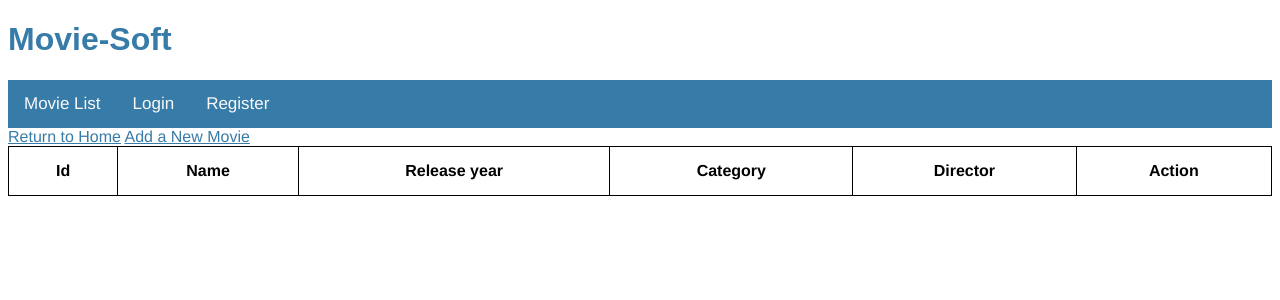
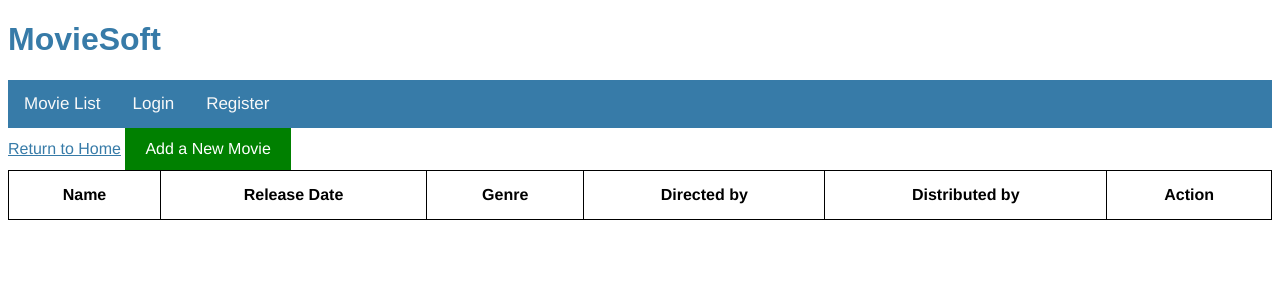
Before and after one commit to alexsvt2/moviesoft, a Flask app: page /movies in a window 1280 px wide. Shown: the top 300 px of the page. Run offline with Flask 2, Linux system fonts and the light colour scheme; data that the repository does not hold is empty.

Commit message:
se verificaron cambios y se agrego directed by y Distributed by, tambien se modifico el tipo de input en el formulario y  esta pendiente agregar la fecha a la base de datos, se requiere eliminar la base de datos y empezar con una nueva

```diff
--- a/static/css/main.css
+++ b/static/css/main.css
@@ -28,8 +28,22 @@ h1, h2, h3, h4, h5 {
   color: red
 }
 
-.delete-botton {
+.delete-button {
   background-color: red;
+  border: none;
+  color: white;
+  padding: 12px 20px;
+  text-align: center;
+  text-decoration: none;
+  display: inline-block;
+  font-size: 16px;
+}
+
+.tool-bar {
+}
+
+.add-button {
+  background-color: green;
   border: none;
   color: white;
   padding: 12px 20px;
--- a/templates/base/base.html
+++ b/templates/base/base.html
@@ -6,7 +6,7 @@
 
 </head>
 <body>
-    <h1>Movie-Soft</h1>
+    <h1>MovieSoft</h1>
     <nav>
         <a href="/movies">Movie List</a>
         <a class="login" href="#">Login</a>
--- a/templates/new_movie.html
+++ b/templates/new_movie.html
@@ -15,7 +15,7 @@
     <label for="name">Movie Name</label>
     <input type="text" name = "name" placeholder="Introduce the movie name" ><br>
     <label for="year">Release Year</label>
-    <input type="text" name = "year" placeholder="Introduce the release year" ><br>
+    <input type="date" name = "year" placeholder="Introduce the release year" ><br>
     <label for="category">Movie Category</label>
     <input type="text" name = "category" placeholder="Introduce the movie genre"><br>
     <label for="director">Movie Director</label>
--- a/templates/show_all.html
+++ b/templates/show_all.html
@@ -13,28 +13,30 @@
 
 <div class="tool-bar">
     <a href="/">Return to Home</a>
-    <a href="/movies/new_movie">Add a New Movie</a>
+    <a class="add-button" href="/movies/new_movie">Add a New Movie</a>
 </div>
 <table>
     <thead>
         <tr>
-            <th>Id</th>
+            <!-- <th>Id</th> -->
             <th>Name</th>
-            <th>Release year</th>
-            <th>Category</th>
-            <th>Director</th>
+            <th>Release Date</th>
+            <th>Genre</th>
+            <th>Directed by</th>
+            <th>Distributed by</th>
             <th>Action</th>
         </tr>
     </thead>
         <tbody>
         {% for movie in movies %}
         <tr>
-            <td><a href="/movies/{{movie.id}}">{{movie.id}}</a></td>
+            <!-- <td><a href="/movies/{{movie.id}}">{{movie.id}}</a></td> -->
             <td><a href="/movies/{{movie.id}}">{{movie.name}}</a></td>
             <td><a href="/movies/{{movie.id}}">{{movie.year}}</a></td>
             <td><a href="/movies/{{movie.id}}">{{movie.category}}</a></td>
             <td><a href="/movies/{{movie.id}}">{{movie.director}}</a></td>
-            <td><a class="delete-botton" href="/movies/delete/{{movie.id}}">Delete</a></td>
+            <td><a href="/movies/{{movie.id}}">{{movie.Distributed_by}}</a></td>
+            <td><a class="delete-button" href="/movies/delete/{{movie.id}}">Delete</a></td>
         </tr>
         {% endfor %}
     </tbody>
```
Also changed, not shown: movie_database.db.
